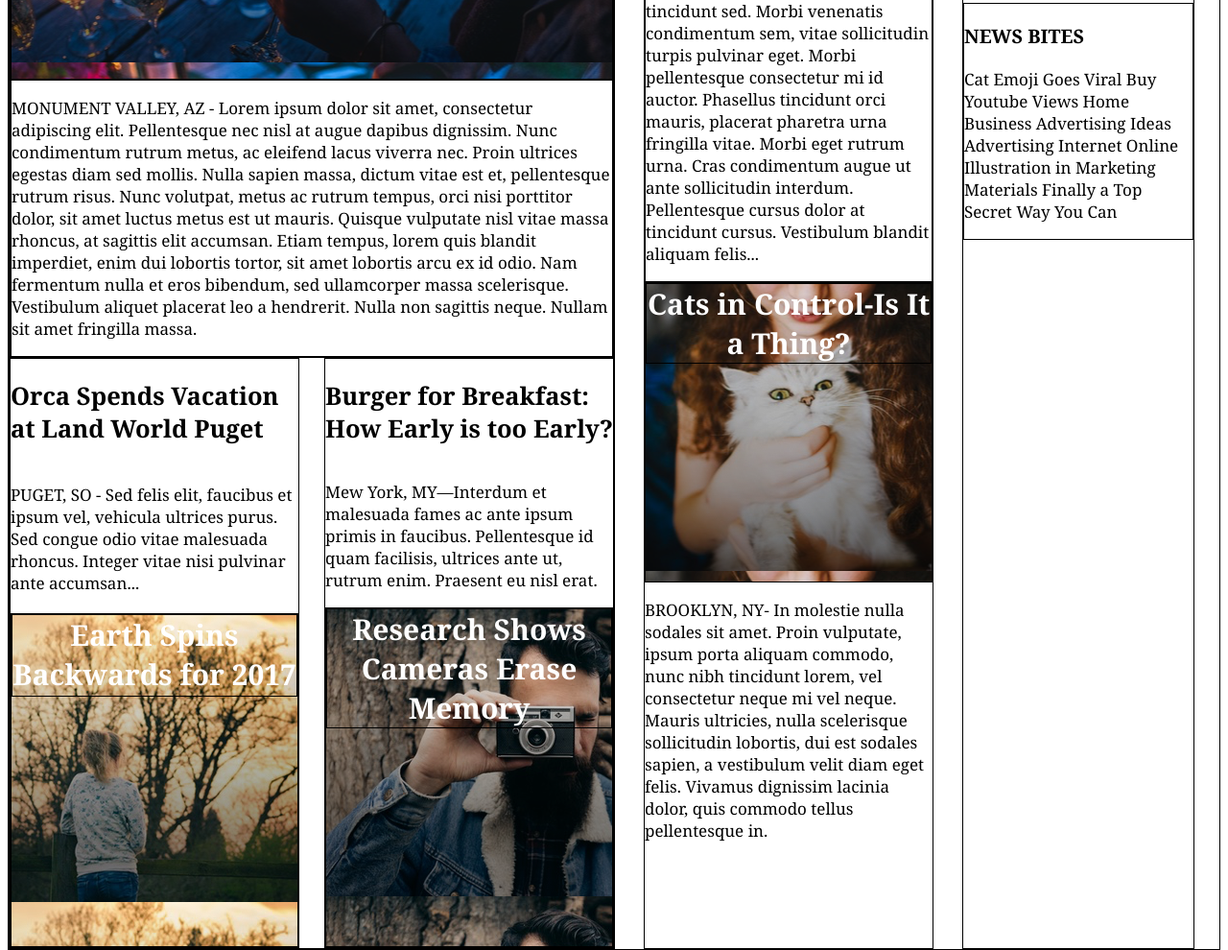
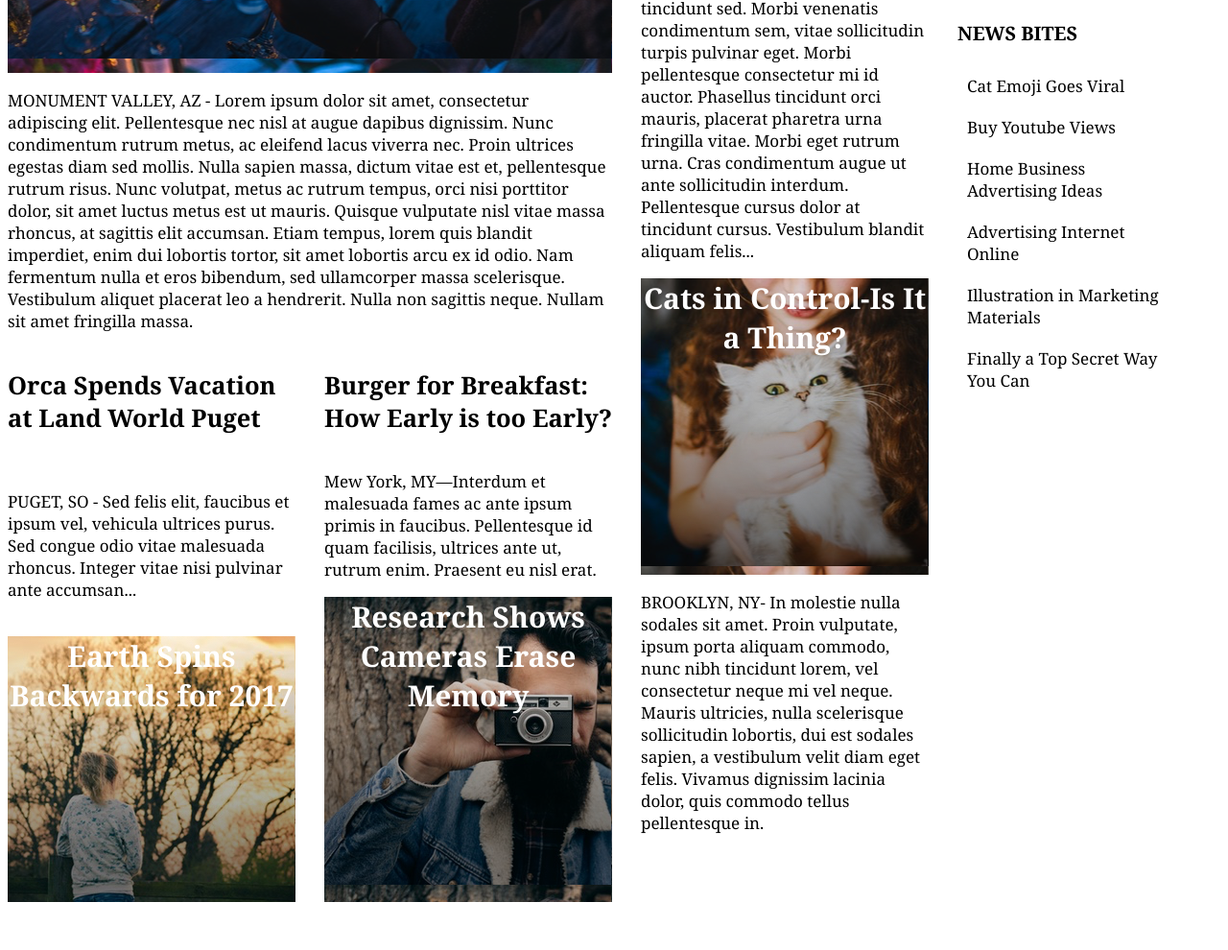
Before and after one commit to nabrus/my_times, a plain HTML site: page index.html in a window 1280 px wide. Shown: the part 368-1358 px from the top of the page at 96% size. After the commit the page ends 1316 px from the top, so only its background shows below. Drawn offline with Linux system fonts and the light colour scheme.

Commit message:
setup small column

```diff
--- a/index.html
+++ b/index.html
@@ -43,7 +43,7 @@
 
       <div class="text-content">
         <h2>Orca Spends Vacation at Land World Puget</h2>
-        <p>
+        <p class="story1">
           PUGET, SO - Sed felis elit, faucibus et ipsum vel, vehicula ultrices purus. Sed congue odio vitae malesuada rhoncus. Integer vitae nisi pulvinar ante accumsan...
         </p>
         <div class="story1-img">            <!-- headline div does not fill entire width? -->
@@ -89,11 +89,13 @@
 
     <div class="column small">
       <img src="resources/images/img-news-bite-cookie.png" alt="bite out of cookie" />
-      <div class="bites">
-        <h3>NEWS BITES</h3>
-        <p>
-          Cat Emoji Goes Viral Buy Youtube Views Home Business Advertising Ideas Advertising Internet Online Illustration in Marketing Materials Finally a Top Secret Way You Can</p>
-      </div>
+      <h3>NEWS BITES</h3>
+      <span class="bite">Cat Emoji Goes Viral</span>
+      <span class="bite">Buy Youtube Views</span>
+      <span class="bite">Home Business Advertising Ideas</span>
+      <span class="bite">Advertising Internet Online</span>
+      <span class="bite">Illustration in Marketing Materials</span>
+      <span class="bite">Finally a Top Secret Way You Can</span>
     </div>
   </main>
 
--- a/resources/css/style.css
+++ b/resources/css/style.css
@@ -44,18 +44,11 @@ main {
   margin-top: 40px;
   font-family: Georgia;
   font-size: 17px;
-  border: thin solid black; /* remove */
 }
-
-div {
-  border: thin solid black; /* remove */
-}
-
 
 .column {
   display: flex;
   flex-direction: column;
-  border: thin solid black; /* remove */
 }
 
 .column.large {
@@ -64,8 +57,6 @@ div {
   flex-direction: row; /* horizontally aligned */
   justify-content: space-between;
   flex-wrap: wrap;
-
-
 }
 
 .text-content {
@@ -73,6 +64,7 @@ div {
   display: flex; /* added this so p and h2 become flex items */
   flex-wrap: wrap;
 }
+
 
 .column.medium {
   width: 300px;
@@ -82,6 +74,18 @@ div {
 .column.small {
   width: 240px;
   margin-left: 30px;
+}
+
+.bites {
+  direction: flex;
+  margin: 0;
+
+}
+
+.heading {
+  font-size: 16px;
+  font-weight: bold;
+  text-align: center;
 }
 
 
@@ -108,14 +112,15 @@ div {
 .story1-img {
   display: flex;
   background-image: url(../images/img-story-2-fall.png);
-  padding-bottom: 260px;
+  padding-bottom: 175px;
+
 
 }
 
 .story2-img {
   display: flex;
   background-image: url(../images/img-story-3-hipster.png);
-  padding-bottom: 227px;
+  padding-bottom: 195px;
 }
 
 .cat {
```
